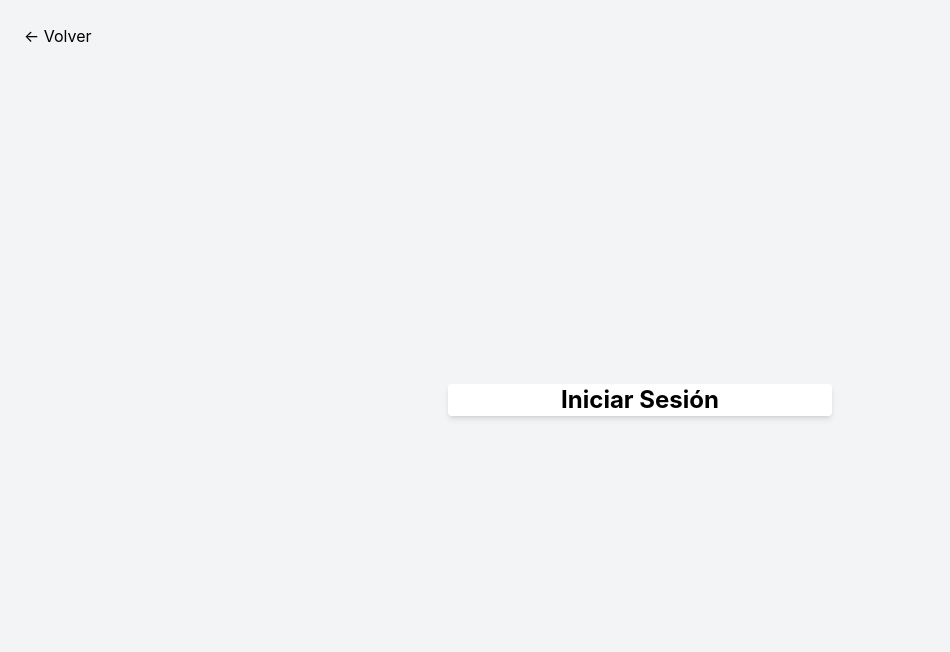
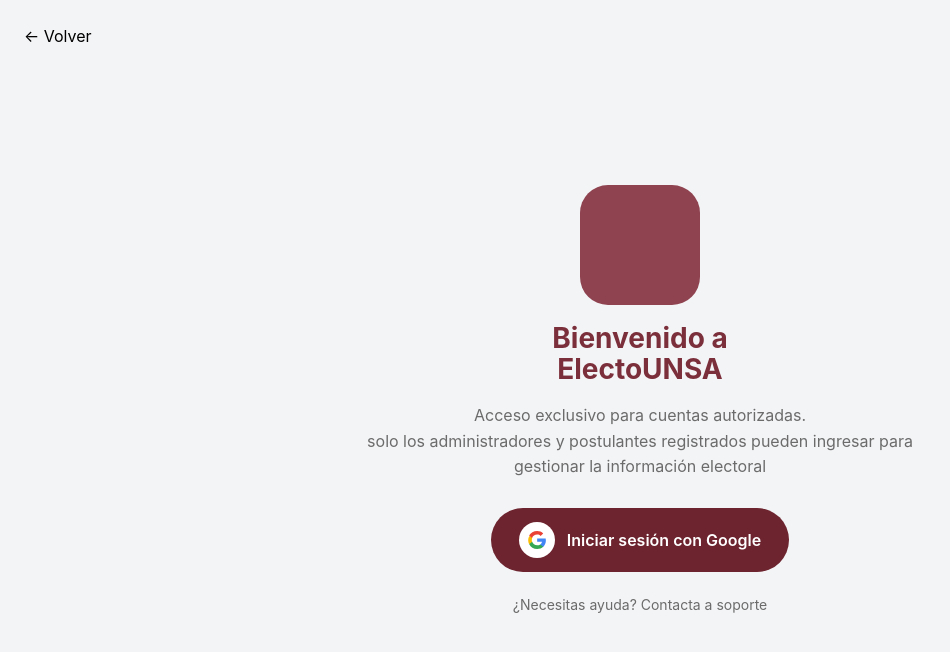
Before and after one commit to ynoacamino-org/ElectoUNSA, a React (Vite) app in the folder vite-front/: page /acceso in a window 1280 px wide. Shown: the top 652 px of the page, without its empty margins (0-950 px from the left). Built offline with nearby package versions, Linux system fonts and the light colour scheme.

Commit message:
version inicial para la pagina de login (Access)

```diff
--- /dev/null
+++ b/vite-front/src/pages/Access/AccessPage.module.css
@@ -0,0 +1,97 @@
+.page {
+  min-height: 100vh;
+  display: flex;
+  align-items: center;
+  justify-content: center;
+  background: #fff;
+  position: relative;
+  font-family: Inter, system-ui, -apple-system, "Segoe UI", Roboto, "Helvetica Neue", Arial;
+  color: #333;
+  padding: 40px 20px;
+}
+
+.back {
+  position: absolute;
+  top: 28px;
+  left: 28px;
+  background: transparent;
+  border: none;
+  cursor: pointer;
+  padding: 6px;
+  display: inline-flex;
+  align-items: center;
+  justify-content: center;
+}
+
+.card {
+  max-width: 720px;
+  text-align: center;
+  width: 100%;
+  padding: 48px 32px;
+  box-sizing: border-box;
+}
+
+.logo {
+  width: 120px;
+  height: 120px;
+  margin: 0 auto 18px;
+  border-radius: 28px;
+  background: #8f4350;
+}
+
+.title {
+  color: #7b2f3a;
+  font-size: 28px;
+  margin: 12px 0 18px;
+  line-height: 1.1;
+  font-weight: 700;
+}
+
+.description {
+  max-width: 560px;
+  margin: 0 auto 28px;
+  color: #6b6b6b;
+  font-size: 16px;
+  line-height: 1.6;
+}
+
+.googleBtn {
+  display: inline-flex;
+  align-items: center;
+  gap: 12px;
+  background: #6d242f;
+  color: #fff;
+  border: none;
+  padding: 14px 28px;
+  border-radius: 999px;
+  cursor: pointer;
+  font-weight: 600;
+  font-size: 16px;
+  box-shadow: none;
+  transition: transform .08s ease, box-shadow .08s ease;
+}
+
+.googleBtn:hover { transform: translateY(-2px); }
+
+.icon {
+  display: inline-flex;
+  align-items: center;
+  justify-content: center;
+  background: #fff;
+  width: 36px;
+  height: 36px;
+  border-radius: 999px;
+  padding: 4px;
+}
+
+.btnText {
+  display: inline-block;
+}
+
+.help {
+  display: block;
+  margin-top: 22px;
+  color: #6b6b6b;
+  text-decoration: none;
+  font-size: 14px;
+}
--- a/vite-front/src/pages/Access/AccessPage.tsx
+++ b/vite-front/src/pages/Access/AccessPage.tsx
@@ -1,18 +1,56 @@
+import React from "react";
+import { useNavigate } from "react-router-dom";
 import BackButton from '../../components/layout/BackButton';
+import styles from "./AccessPage.module.css";
 
-function AccessPage() {
+const GoogleIcon: React.FC = () => (
+    <svg width="18" height="18" viewBox="0 0 533.5 544.3" xmlns="http://www.w3.org/2000/svg" aria-hidden>
+        <path fill="#4285F4" d="M533.5 278.4c0-18.5-1.6-36.3-4.6-53.6H272v101.2h147.1c-6.4 35-25.8 64.7-55 84.6v70.1h88.8c52-48 82.6-118.4 82.6-202.3z"/>
+        <path fill="#34A853" d="M272 544.3c74.4 0 136.8-24.6 182.4-66.7l-88.8-70.1c-24.7 16.6-56.4 26.4-93.6 26.4-71.9 0-132.9-48.6-154.8-114.1H28.8v71.7C73.7 489 165.4 544.3 272 544.3z"/>
+        <path fill="#FBBC05" d="M117.2 328.8c-10.8-32.5-10.8-67.6 0-100.1V157H28.8C10.1 197.7 0 236.9 0 278.7s10.1 81 28.8 121.7l88.4-71.6z"/>
+        <path fill="#EA4335" d="M272 109.6c39.9 0 75.8 13.7 104 40.5l78-78C405.1 24.2 342.7 0 272 0 165.4 0 73.7 55.3 28.8 137.7l88.4 71.7C139.1 158.2 200.1 109.6 272 109.6z"/>
+    </svg>
+);
+
+export default function AccessPage() {
+  const navigate = useNavigate();
+
   return (
     <div className="access-page flex flex-col items-center justify-center min-h-screen bg-gray-100">
       <div className="absolute top-6 left-6">
         <BackButton />
       </div>
 
-      <div className="bg-white p-8 rounded shadow-md w-96">
-        <h1 className="text-2xl font-bold mb-6 text-center">Iniciar Sesión</h1>
-        {/* Formulario de login aquí */}
+      <div className={styles.card}>
+        <div className={styles.logo} aria-hidden></div>
+
+        <h1 className={styles.title}>
+          Bienvenido a
+          <br />
+          ElectoUNSA
+        </h1>
+
+        <p className={styles.description}>
+          Acceso exclusivo para cuentas autorizadas.
+          <br />
+          solo los administradores y postulantes registrados pueden ingresar para gestionar la información electoral
+        </p>
+
+        <button
+          className={styles.googleBtn}
+          onClick={(e) => {
+            e.preventDefault();
+            // placeholder: aquí irá la acción real (OAuth) cuando se conecte el backend
+          }}
+        >
+          <span className={styles.icon}><GoogleIcon /></span>
+          <span className={styles.btnText}>Iniciar sesión con Google</span>
+        </button>
+
+        <a className={styles.help} href="#" onClick={(e) => e.preventDefault()}>
+          ¿Necesitas ayuda? Contacta a soporte
+        </a>
       </div>
     </div>
   );
 }
-
-export default AccessPage;
```
